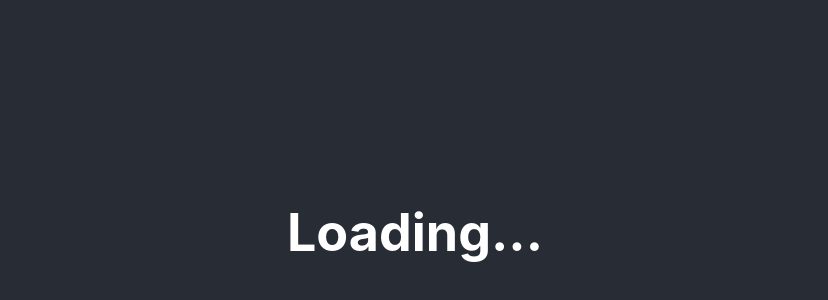
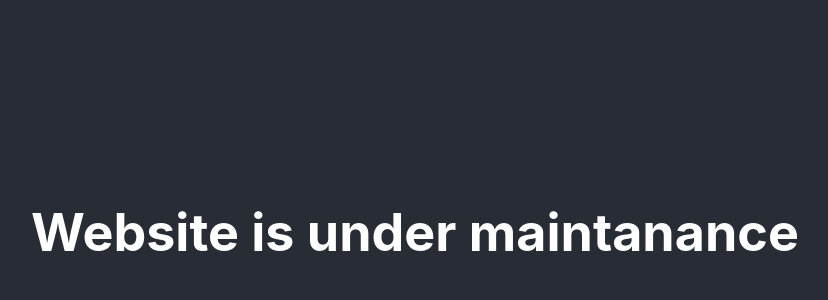
Before and after one commit to ashokmlr/aajnew, a React (Create React App) app: page / in a window 1280 px wide. Shown: the part 168-468 px from the top of the page, without its empty margins (225-1053 px from the left). Built offline with nearby package versions, Linux system fonts and the light colour scheme.

Commit message:
heading changed

```diff
--- a/src/App.js
+++ b/src/App.js
@@ -5,7 +5,7 @@ function App() {
   return (
     <div className="App">
       <header className="App-header">
-        <h1>Loading...</h1>
+        <h1>Website is under maintanance</h1>
 
       </header>
     </div>
```
